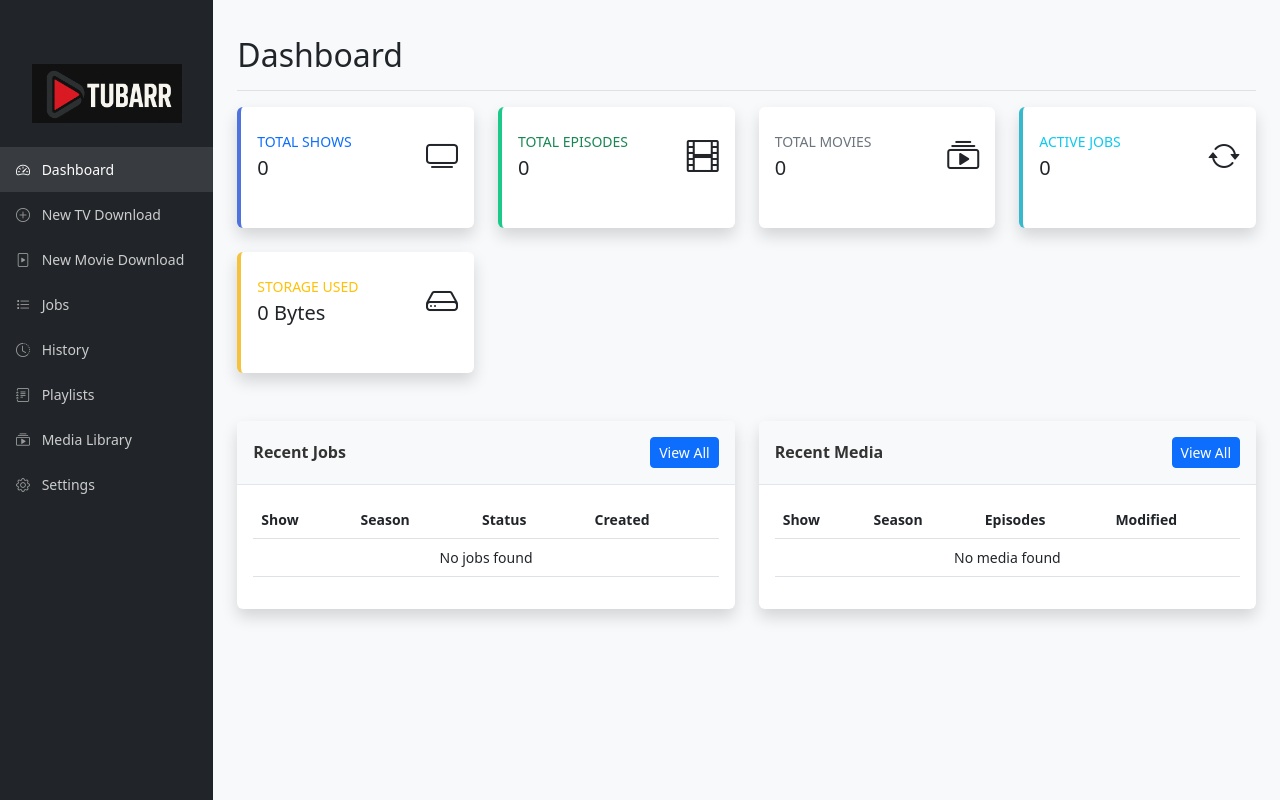
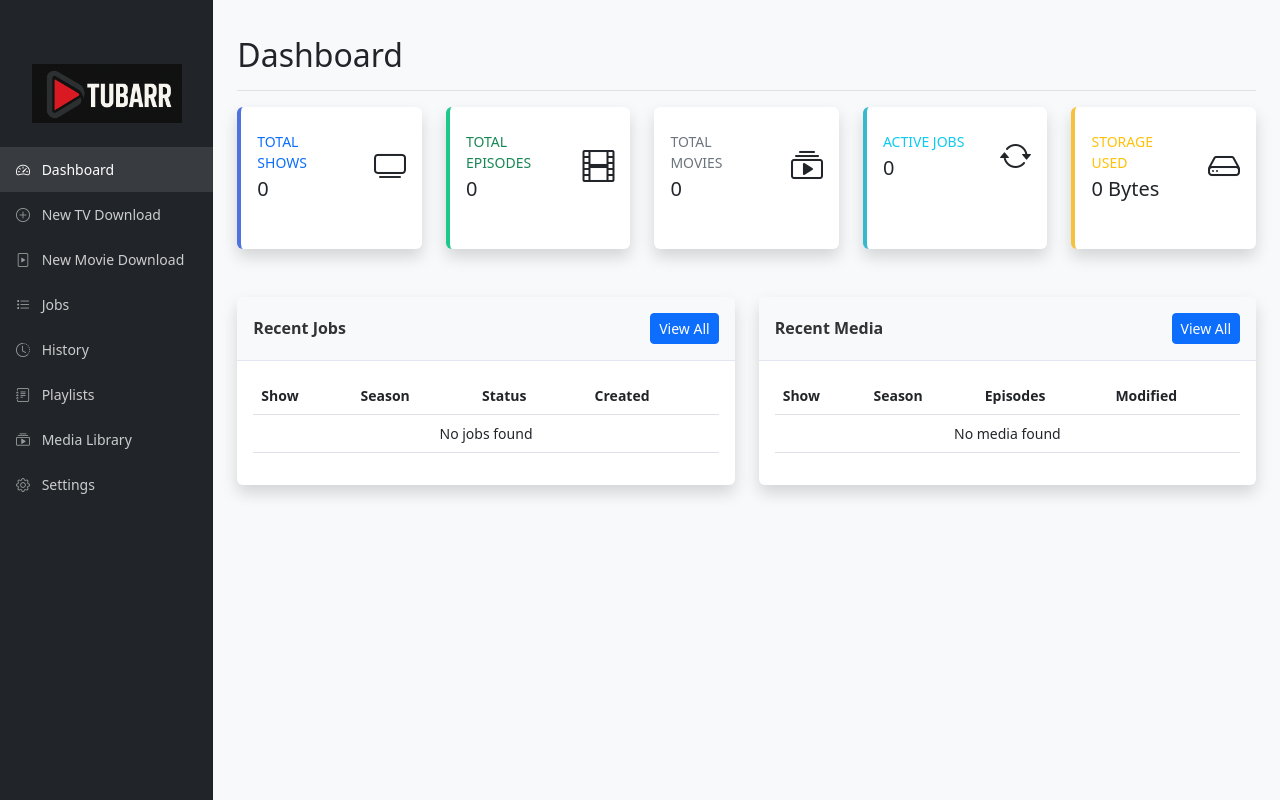
Before and after one commit to Brownster/yt-to-jellyfin, a Flask app: page / in a window 1280 px wide. Run offline with Flask 2, Linux system fonts and the light colour scheme; data that the repository does not hold is empty; parts of the project's set-up code (start-up, migrations or seed data) failed here and were passed over; some libraries are stand-ins or nearby versions.

Commit message:
Adjust dashboard card layout

```diff
--- a/web/static/style.css
+++ b/web/static/style.css
@@ -182,3 +182,10 @@ main {
         margin-left: 0 !important;
     }
 }
+
+@media (min-width: 1200px) {
+    .dashboard-col {
+        flex: 0 0 20%;
+        max-width: 20%;
+    }
+}
--- a/web/templates/index.html
+++ b/web/templates/index.html
@@ -72,7 +72,7 @@
                     </div>
 
                     <div class="row">
-                        <div class="col-xl-3 col-md-6 mb-4">
+                        <div class="dashboard-col col-md-6 mb-4">
                             <div class="card border-left-primary shadow h-100 py-2">
                                 <div class="card-body">
                                     <div class="row no-gutters align-items-center">
@@ -89,7 +89,7 @@
                             </div>
                         </div>
 
-                        <div class="col-xl-3 col-md-6 mb-4">
+                        <div class="dashboard-col col-md-6 mb-4">
                             <div class="card border-left-success shadow h-100 py-2">
                                 <div class="card-body">
                                     <div class="row no-gutters align-items-center">
@@ -106,7 +106,7 @@
                             </div>
                         </div>
 
-                        <div class="col-xl-3 col-md-6 mb-4">
+                        <div class="dashboard-col col-md-6 mb-4">
                             <div class="card border-left-secondary shadow h-100 py-2">
                                 <div class="card-body">
                                     <div class="row no-gutters align-items-center">
@@ -123,7 +123,7 @@
                             </div>
                         </div>
 
-                        <div class="col-xl-3 col-md-6 mb-4">
+                        <div class="dashboard-col col-md-6 mb-4">
                             <div class="card border-left-info shadow h-100 py-2">
                                 <div class="card-body">
                                     <div class="row no-gutters align-items-center">
@@ -140,7 +140,7 @@
                             </div>
                         </div>
 
-                        <div class="col-xl-3 col-md-6 mb-4">
+                        <div class="dashboard-col col-md-6 mb-4">
                             <div class="card border-left-warning shadow h-100 py-2">
                                 <div class="card-body">
                                     <div class="row no-gutters align-items-center">
```
